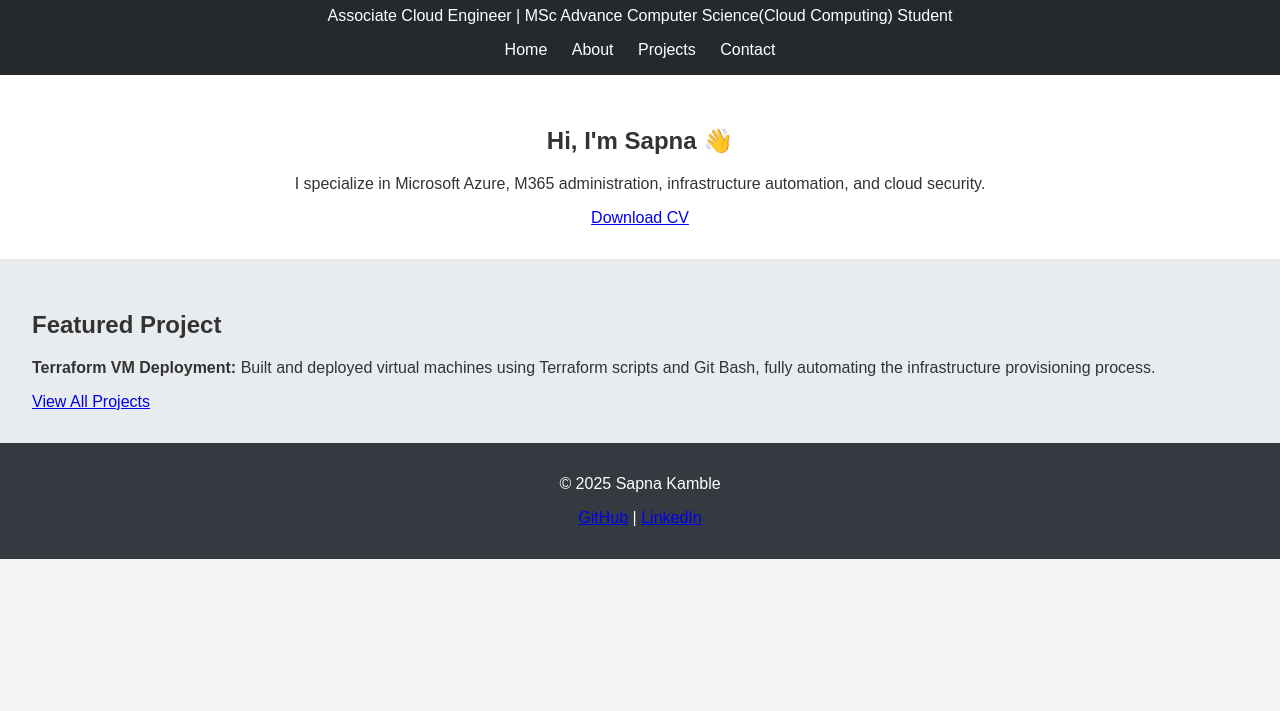
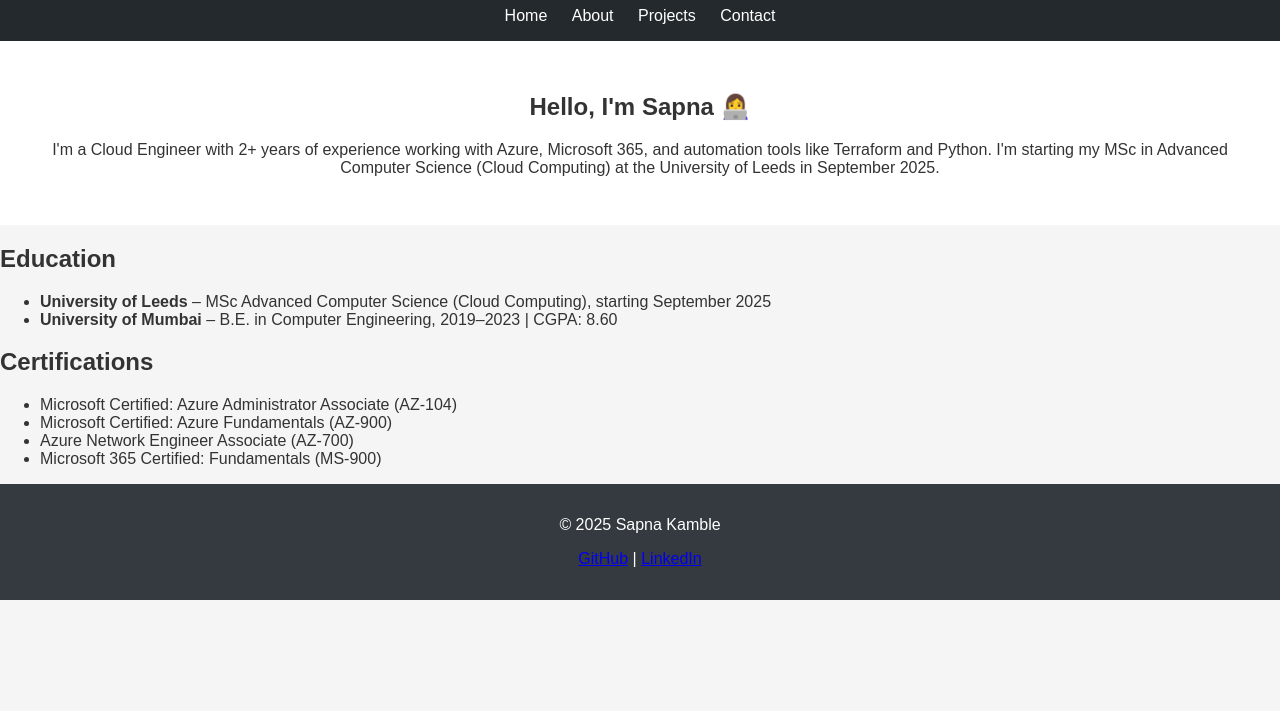
Before and after one commit to sapnak23/Portfolio, a plain HTML site: page about.html in a window 1280 px wide. Shown: the part 89-800 px from the top of the page. Drawn offline with Linux system fonts and the light colour scheme.

Commit message:
Update about.html

```diff
--- a/about.html
+++ b/about.html
@@ -1,15 +1,14 @@
 <!DOCTYPE html>
 <html lang="en">
 <head>
-  <meta charset="UTF-8" />
-  <meta name="viewport" content="width=device-width, initial-scale=1.0" />
-  <title>Sapna Kamble | Cloud Engineer Portfolio</title>
-  <link rel="stylesheet" href="assets/css/style.css" />
+  <meta charset="UTF-8">
+  <meta name="viewport" content="width=device-width, initial-scale=1.0">
+  <title>About | Sapna Kamble</title>
+  <link rel="stylesheet" href="assets/css/style.css">
 </head>
 <body>
   <header>
-    <h1>Sapna Kamble</h1>
-    <p>Associate Cloud Engineer | MSc Advance Computer Science(Cloud Computing) Student</p>
+    <h1>About Me</h1>
     <nav>
       <a href="index.html">Home</a>
       <a href="about.html">About</a>
@@ -20,15 +19,29 @@
 
   <main>
     <section class="hero">
-      <h2>Hi, I'm Sapna 👋</h2>
-      <p>I specialize in Microsoft Azure, M365 administration, infrastructure automation, and cloud security.</p>
-      <a href="resume/Sapna_Kamble_UK_CV.pdf" target="_blank">Download CV</a>
+      <h2>Hello, I'm Sapna 👩‍💻</h2>
+      <p>
+        I'm a Cloud Engineer with 2+ years of experience working with Azure, Microsoft 365, and automation tools like Terraform and Python.
+        I'm starting my MSc in Advanced Computer Science (Cloud Computing) at the University of Leeds in September 2025.
+      </p>
     </section>
 
-    <section class="projects-preview">
-      <h2>Featured Project</h2>
-      <p><strong>Terraform VM Deployment:</strong> Built and deployed virtual machines using Terraform scripts and Git Bash, fully automating the infrastructure provisioning process.</p>
-      <a href="projects.html">View All Projects</a>
+    <section>
+      <h2>Education</h2>
+      <ul>
+        <li><strong>University of Leeds</strong> – MSc Advanced Computer Science (Cloud Computing), starting September 2025</li>
+        <li><strong>University of Mumbai</strong> – B.E. in Computer Engineering, 2019–2023 | CGPA: 8.60</li>
+      </ul>
+    </section>
+
+    <section>
+      <h2>Certifications</h2>
+      <ul>
+        <li>Microsoft Certified: Azure Administrator Associate (AZ-104)</li>
+        <li>Microsoft Certified: Azure Fundamentals (AZ-900)</li>
+        <li>Azure Network Engineer Associate (AZ-700)</li>
+        <li>Microsoft 365 Certified: Fundamentals (MS-900)</li>
+      </ul>
     </section>
   </main>
 
```
